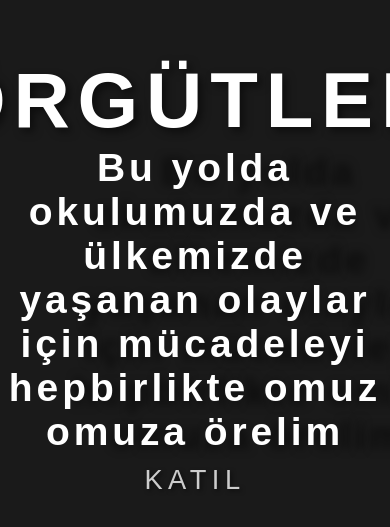
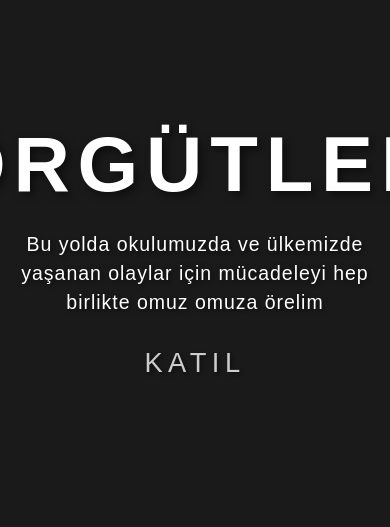
Before and after one commit to yagiz20Z/orgutlen, a plain HTML site: page index.html in a window 390 px wide. Shown: the part 173-700 px from the top of the page. Drawn offline with Linux system fonts and the light colour scheme.

Commit message:
duzenleme

```diff
--- a/index.html
+++ b/index.html
@@ -23,57 +23,58 @@
             align-items: center;     /* Dikeyde ortala */
             height: 100%;
             text-align: center;      /* Metinlerin kendi içinde de ortalı olmasını sağla */
+            padding: 0 20px;         /* Kenarlardan boşluk */
         }
 
         /* "ÖRGÜTLEN" metni için stil */
         h1 {
-            font-size: 15vw; /* Ekran genişliğine göre boyutu ayarlar */
+            font-size: 15vw;
             font-weight: bold;
-            text-transform: uppercase; /* Tüm harfleri büyük yapar */
-            text-shadow: 4px 4px 8px rgba(0, 0, 0, 0.5); /* Metne gölge efekti */
-            letter-spacing: 0.1em; /* Harfler arası boşluk */
-            margin-bottom: 0; /* Altındaki metinle boşluğu azaltmak için */
+            text-transform: uppercase;
+            text-shadow: 4px 4px 8px rgba(0, 0, 0, 0.5);
+            letter-spacing: 0.1em;
+            margin: 0;
         }
 
-        metin {
-            font-size: 7vw;
-            font-weight: bold;
-            text-shadow: 4pc 4px 8px  rgba(0, 0, 0, 0.5) ;
-            letter-spacing: 0.1em;
-            margin-bottom: 0;
+        /* --- DÜZELTİLMİŞ ARA METİN STİLİ --- */
+        /* 'metin' seçicisi yerine class seçicisi (.ara-metin) kullanıldı */
+        .ara-metin {
+            font-size: 4vw; /* Boyutu daha okunaklı bir değere getirdim */
+            font-weight: normal; /* Kalın olması başlıkla karışabilir, normale çektim */
+            text-shadow: 2px 2px 4px rgba(0, 0, 0, 0.5);
+            letter-spacing: 0.05em;
+            margin: 20px 0; /* Üst ve alt boşluk eklendi */
+            max-width: 600px; /* Okunabilirlik için maksimum genişlik */
+            line-height: 1.5; /* Satır yüksekliği */
         }
-
 
         /* "katıl" linki için stil */
         .katil-link {
-            font-size: 5vw; /* Örgütlen yazısından daha küçük */
+            font-size: 5vw;
             font-weight: normal;
             text-transform: uppercase;
             letter-spacing: 0.2em;
-            color: #cccccc; /* Ana metinden biraz daha soluk bir renk */
-            margin-top: 10px; /* Üstündeki başlıkla arasında biraz boşluk bırak */
-            text-decoration: none; /* Link altındaki çizgiyi kaldır */
+            color: #cccccc;
+            margin-top: 10px;
+            text-decoration: none;
             text-shadow: 2px 2px 4px rgba(0, 0, 0, 0.5);
-            transition: color 0.3s, text-decoration 0.3s; /* Geçiş efekti */
+            transition: color 0.3s, text-decoration 0.3s;
         }
 
         /* Fare üzerine gelince linkin stili */
         .katil-link:hover {
-            color: #ffffff; /* Rengi daha parlak yap */
-            text-decoration: underline; /* Altını çiz */
+            color: #ffffff;
+            text-decoration: underline;
         }
 
-        /* Daha küçük ekranlar için font boyutunu biraz daha yönetilebilir hale getirelim */
+        /* Daha küçük ekranlar için font boyutunu yönetme */
         @media (max-width: 768px) {
             h1 {
                 font-size: 20vw;
             }
-
-            metin {
-                font-size: 10vw;
-
+            .ara-metin {
+                font-size: 5vw;
             }
-
             .katil-link {
                 font-size: 7vw;
             }
@@ -83,7 +84,11 @@
 <body>
     <div class="container">
         <h1>ÖRGÜTLEN</h1>
-        <metin> Bu yolda okulumuzda ve ülkemizde yaşanan olaylar için mücadeleyi hepbirlikte omuz omuza örelim </metin>
+
+        <p class="ara-metin">
+            Bu yolda okulumuzda ve ülkemizde yaşanan olaylar için mücadeleyi hep birlikte omuz omuza örelim
+        </p>
+
         <a href="https://fkf.org.tr/fkfye-katil/" class="katil-link">katıl</a>
     </div>
 </body>
```
